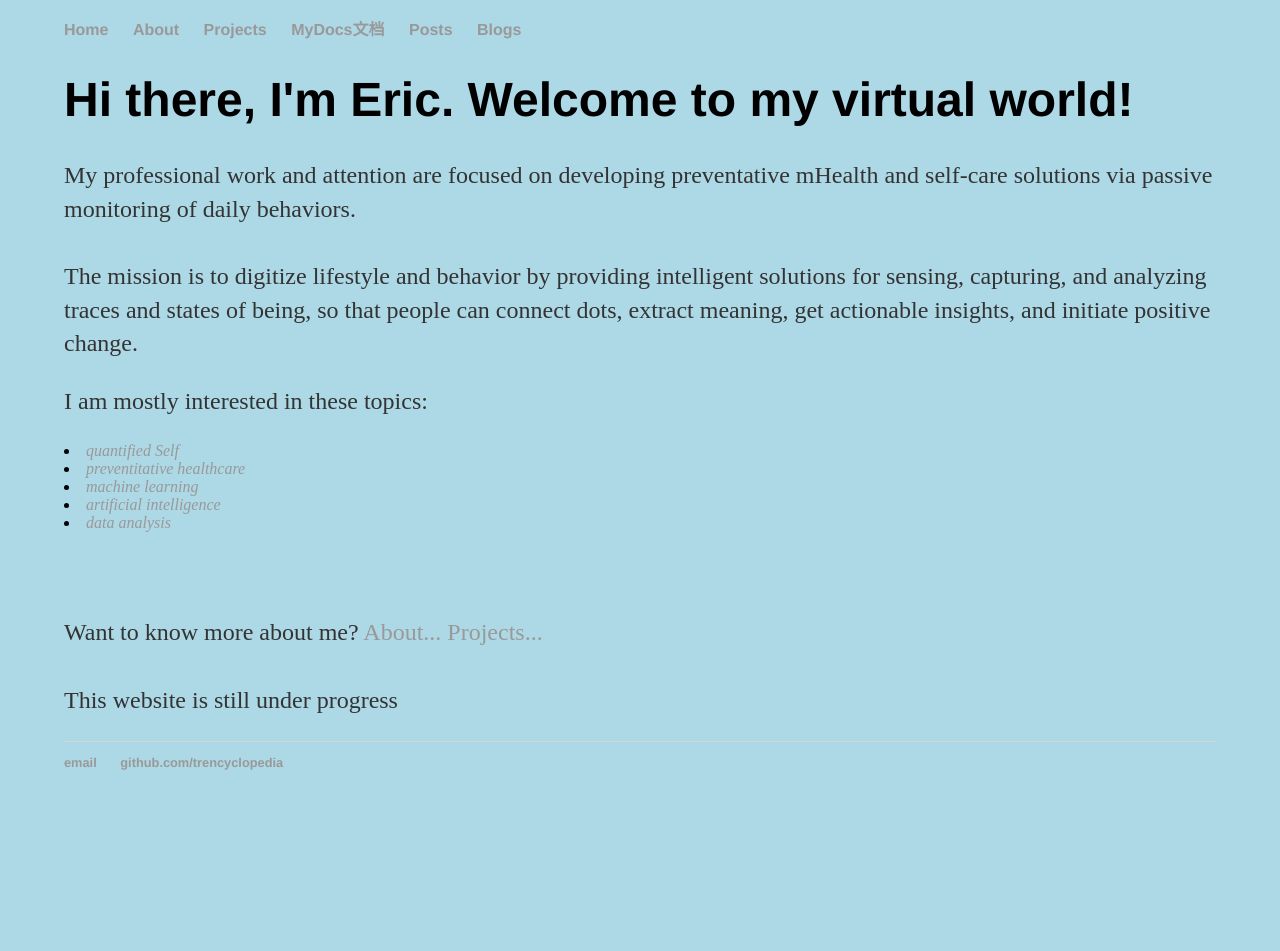
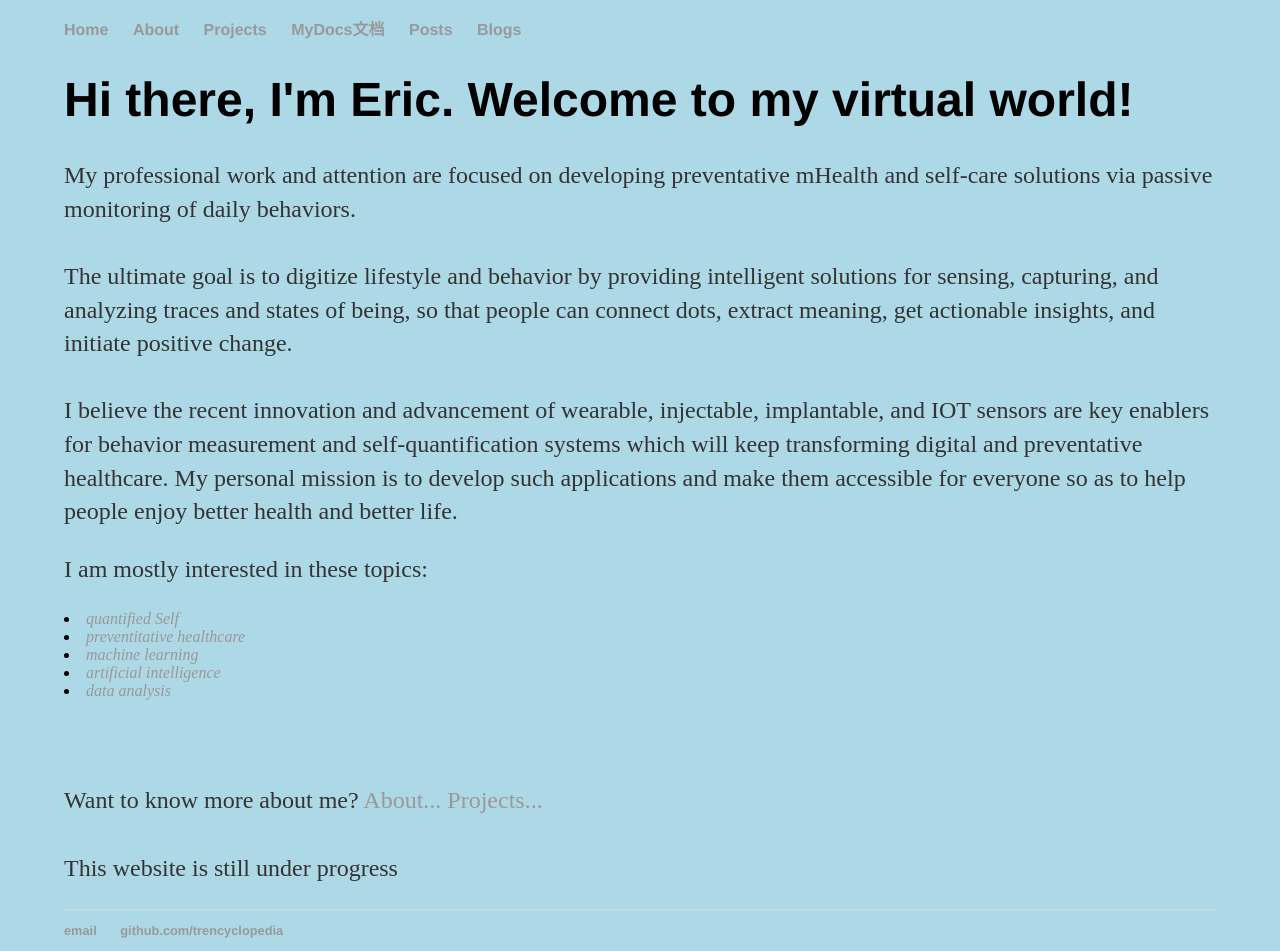
Before and after one commit to trencyclopedia/trencyclopedia.github.io, a Jekyll site: the page built from index.html, in a window 1280 px wide. Built offline with Jekyll 4.4.1, drawn with Linux system fonts in a browser that asks for light colours; before the commit the page ends 900 px from its top, so only the background shows below that.

Commit message:
update personal mission on homepage

```diff
--- a/index.html
+++ b/index.html
@@ -14,7 +14,11 @@ title: Eric, the virtual world
 			<div>
 				<p>My professional work and attention are focused on developing preventative mHealth and self-care solutions via passive monitoring of daily behaviors.<br><br>
 
-				The mission is to digitize lifestyle and behavior by providing intelligent solutions for sensing, capturing, and analyzing traces and states of being, so that people can connect dots, extract meaning, get actionable insights, and initiate positive change.
+				The ultimate goal is to digitize lifestyle and behavior by providing intelligent solutions for sensing, capturing, and analyzing traces and states of being, so that people can connect dots, extract meaning, get actionable insights, and initiate positive change. <br><br>
+
+				I believe the recent innovation and advancement of wearable, injectable, implantable, and IOT sensors are key enablers for behavior measurement and self-quantification systems which will keep transforming digital and preventative healthcare. My personal mission is to develop such applications and make them accessible for everyone so as to help people enjoy better health and better life.
+
+
 				</p>
 
 				<p>I am mostly interested in these topics:
```
